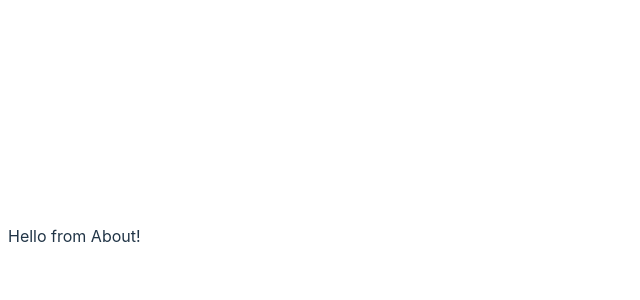
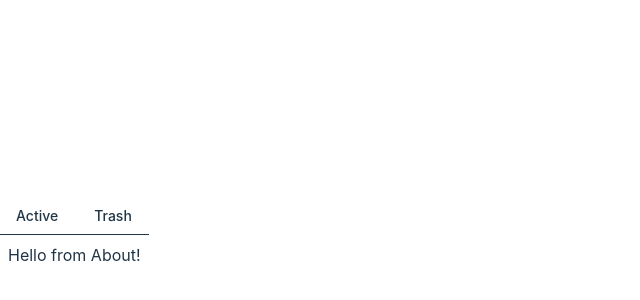
Before and after one commit to Adogeon/quick-todo, a React (Vite) app: page /about in a window 1280 px wide. Shown: the part 164-464 px from the top of the page, without its empty margins (0-640 px from the left). Built offline with nearby package versions, Linux system fonts and the light colour scheme.

Commit message:
Adding new tab

```diff
--- /dev/null
+++ b/src/component/Layout/Tabs.tsx
@@ -0,0 +1,22 @@
+import { Link, useRouterState } from '@tanstack/react-router'
+
+const Tabs = () => {
+  return (
+    <div className="flex gap-1 border-b boreder-gray-200">
+      <Link
+        to="/"
+        className={`px-4 py-2 text-sm font-medium transition-colors relative`}
+      >
+        Active
+      </Link>
+      <Link
+        to="/trash"
+        className={`px-4 py-2 text-sm font-medium transition-colors relative`}
+      >
+        Trash
+      </Link>
+    </div>
+  )
+}
+
+export default Tabs
--- /dev/null
+++ b/src/component/Layout/index.tsx
@@ -0,0 +1,16 @@
+import './Layout.css'
+import Tabs from './Tabs'
+
+const Layout = ({ children }: { children: React.ReactNode }) => {
+  return (
+    <div className="max-w-2x1 mx-auto p-4">
+      <header className="mb-6">
+        <h1 className="text-2xl font-bold">Quick Todo</h1>
+      </header>
+      <Tabs />
+      <div className="mt-4">{children}</div>
+    </div>
+  )
+}
+
+export default Layout
--- a/src/routeTree.gen.ts
+++ b/src/routeTree.gen.ts
@@ -11,6 +11,7 @@
 import { Route as rootRouteImport } from './routes/__root'
 import { Route as IndexRouteImport } from './routes/index'
 import { Route as AboutRouteImport } from './routes/about'
+import { Route as TrashRouteImport } from './routes/trash'
 
 const IndexRoute = IndexRouteImport.update({
   id: '/',
@@ -22,31 +23,40 @@ const AboutRoute = AboutRouteImport.update({
   path: '/about',
   getParentRoute: () => rootRouteImport,
 } as any)
+const TrashRoute = TrashRouteImport.update({
+  id: '/trash',
+  path: '/trash',
+  getParentRoute: () => rootRouteImport,
+} as any)
 
 export interface FileRoutesByFullPath {
   '/': typeof IndexRoute
   '/about': typeof AboutRoute
+  '/trash': typeof TrashRoute
 }
 export interface FileRoutesByTo {
   '/': typeof IndexRoute
   '/about': typeof AboutRoute
+  '/trash': typeof TrashRoute
 }
 export interface FileRoutesById {
   __root__: typeof rootRouteImport
   '/': typeof IndexRoute
   '/about': typeof AboutRoute
+  '/trash': typeof TrashRoute
 }
 export interface FileRouteTypes {
   fileRoutesByFullPath: FileRoutesByFullPath
-  fullPaths: '/' | '/about'
+  fullPaths: '/' | '/about' | '/trash'
   fileRoutesByTo: FileRoutesByTo
-  to: '/' | '/about'
-  id: '__root__' | '/' | '/about'
+  to: '/' | '/about' | '/trash'
+  id: '__root__' | '/' | '/about' | '/trash'
   fileRoutesById: FileRoutesById
 }
 export interface RootRouteChildren {
   IndexRoute: typeof IndexRoute
   AboutRoute: typeof AboutRoute
+  TrashRoute: typeof TrashRoute
 }
 
 declare module '@tanstack/react-router' {
@@ -65,12 +75,20 @@ declare module '@tanstack/react-router' {
       preLoaderRoute: typeof AboutRouteImport
       parentRoute: typeof rootRouteImport
     }
+    '/trash': {
+      id: '/trash'
+      path: '/trash'
+      fullPath: '/trash'
+      preLoaderRoute: typeof TrashRouteImport
+      parentRoute: typeof rootRouteImport
+    }
   }
 }
 
 const rootRouteChildren: RootRouteChildren = {
   IndexRoute: IndexRoute,
   AboutRoute: AboutRoute,
+  TrashRoute: TrashRoute,
 }
 export const routeTree = rootRouteImport
   ._addFileChildren(rootRouteChildren)
--- a/src/routes/__root.tsx
+++ b/src/routes/__root.tsx
@@ -1,4 +1,6 @@
 import { Outlet, createRootRoute } from '@tanstack/react-router'
+import { AuthProvider } from '#/context/auth_context'
+import Header from '#/component/Layout/Tabs'
 
 import { TanStackRouterDevtoolsPanel } from '@tanstack/react-router-devtools'
 import { TanStackDevtools } from '@tanstack/react-devtools'
@@ -12,7 +14,10 @@ export const Route = createRootRoute({
 function RootComponent() {
   return (
     <>
-      <Outlet />
+      <AuthProvider>
+        <Header />
+        <Outlet />
+      </AuthProvider>
       <TanStackDevtools
         config={{
           position: 'bottom-right',
--- /dev/null
+++ b/src/routes/trash.tsx
@@ -0,0 +1,9 @@
+import { createFileRoute } from '@tanstack/react-router'
+
+export const Route = createFileRoute('/trash')({
+  component: RouteComponent,
+})
+
+function RouteComponent() {
+  return <div>Hello "/trash"!</div>
+}
```
Also changed, not shown: src/component/Layout/Layout.css (added).
